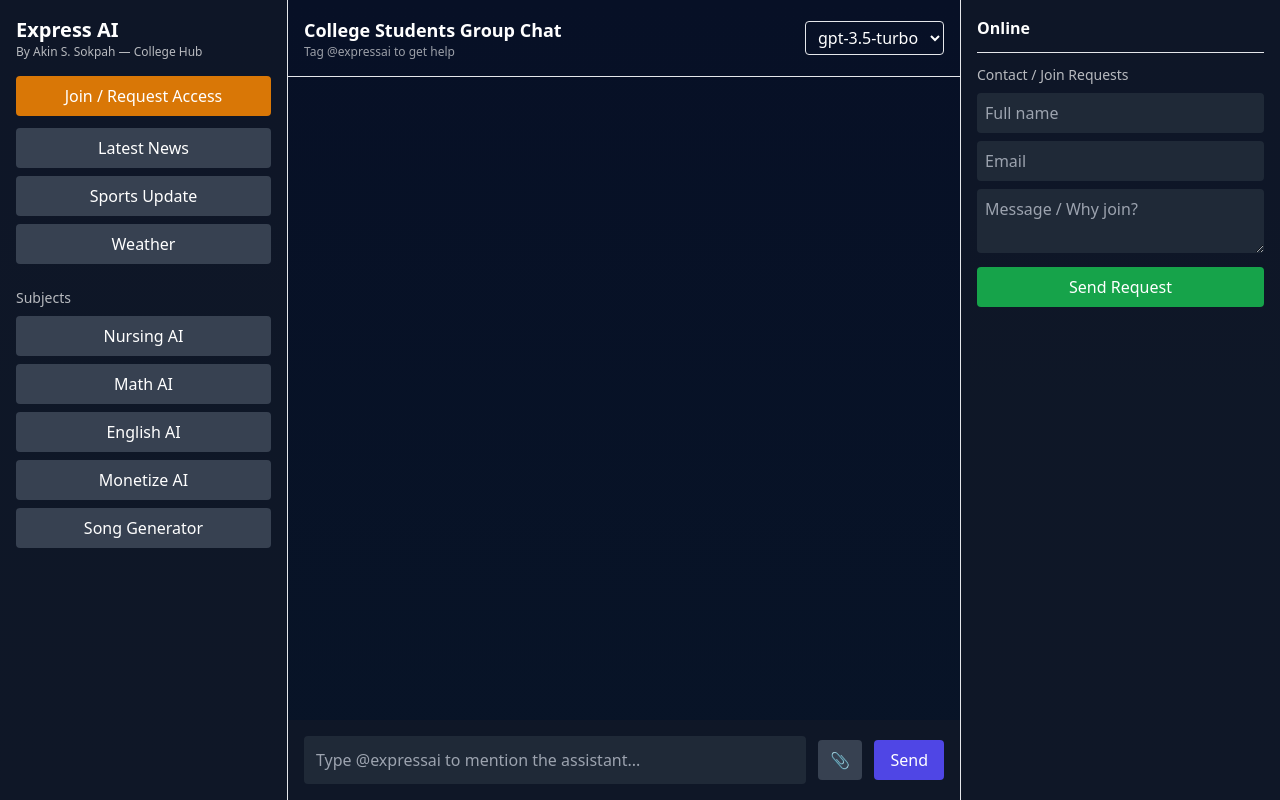
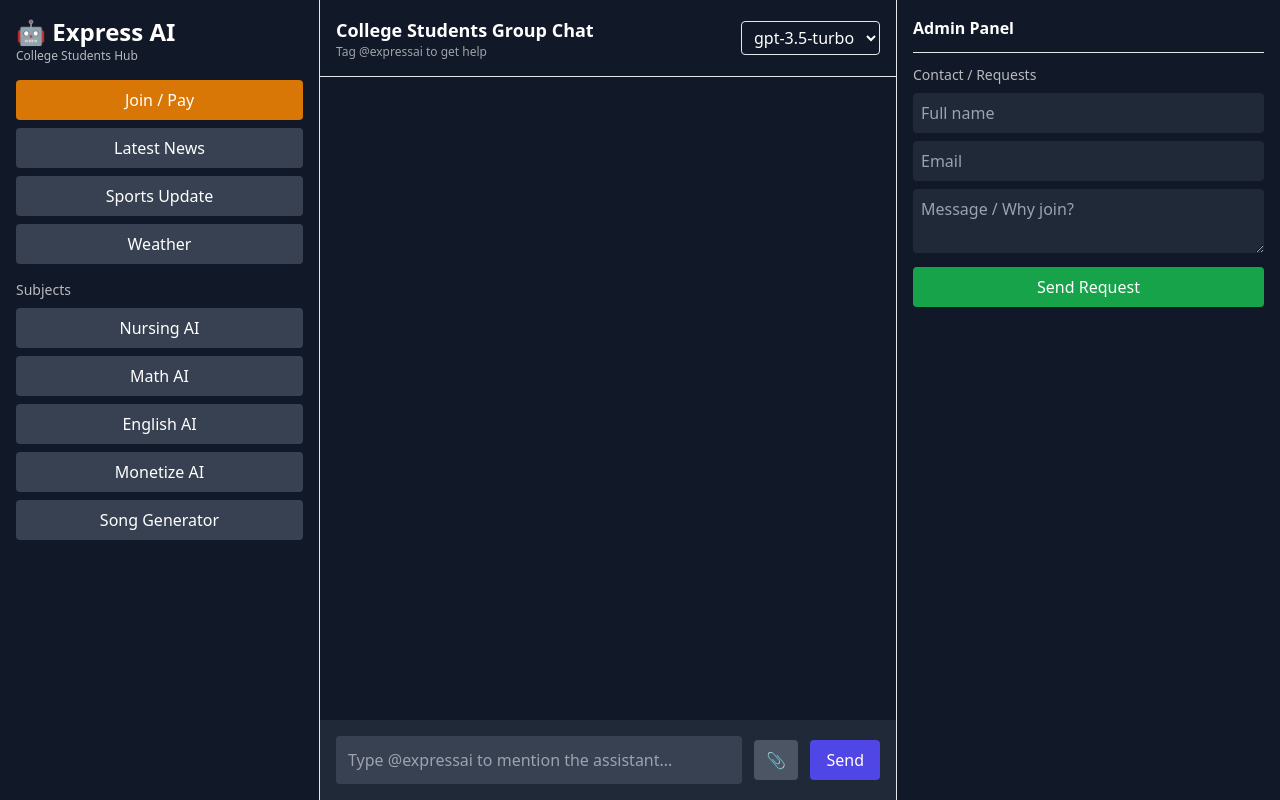
Before and after one commit to akinsayesokpah82-rgb/Express-AI, a website with bundled scripts: page public/index.html in a window 1280 px wide. Built offline with nearby package versions, Linux system fonts and the light colour scheme.

Commit message:
Update index.html

```diff
--- a/public/index.html
+++ b/public/index.html
@@ -3,33 +3,29 @@
 <head>
   <meta charset="utf-8" />
   <meta name="viewport" content="width=device-width,initial-scale=1" />
-  <title>Express AI — Created by Akin S. Sokpah</title>
-
-  <!-- SEO -->
-  <meta name="description" content="Express AI — intelligent assistant by Akin S. Sokpah. Group chat, subject tutors (Nursing, Math, English), news, sports, weather, song generator and learning hub." />
+  <title>Express AI — College Hub</title>
+  <meta name="description" content="Express AI — created by Akin S. Sokpah. Group chat, tutors, news, sports, weather, song generator, payments & membership." />
   <meta name="google-site-verification" content="-76G_hyg_NddKczNsJ1o256fMZuyM2OJGLH_elN2BCo" />
   <meta name="google-site-verification" content="tpgWFUV2efWteh-q3mPwS6zTbHR0llUfimFDqXksQjQ" />
-  <meta name="google-site-verification" content="google719635f5627ba863.html" />
-
   <link rel="manifest" href="/manifest.json" />
   <script src="https://cdn.tailwindcss.com"></script>
-  <style> body{background:linear-gradient(180deg,#071026,#081427);} .bubble{max-width:78%;padding:10px 14px;border-radius:12px;} </style>
+  <link rel="stylesheet" href="/style.css" />
 </head>
-<body class="min-h-screen text-white flex flex-col">
+<body class="bg-gray-900 text-white min-h-screen flex flex-col">
 
   <div class="flex flex-1">
     <!-- Sidebar -->
-    <aside class="w-72 p-4 bg-gray-900/80 border-r border-white/6 flex flex-col">
+    <aside class="w-80 p-4 border-r border-white/6 flex flex-col">
       <div>
-        <h1 class="text-xl font-bold">Express AI</h1>
-        <p class="text-xs text-white/70">By Akin S. Sokpah — College Hub</p>
+        <h1 class="text-2xl font-bold">🤖 Express AI</h1>
+        <p class="text-xs text-white/70">College Students Hub</p>
       </div>
 
-      <div class="mt-4">
-        <button id="joinBtn" class="w-full py-2 bg-amber-600 rounded mb-3">Join / Request Access</button>
-        <button id="newsBtn" class="w-full py-2 bg-gray-700 rounded mb-2">Latest News</button>
-        <button id="sportsBtn" class="w-full py-2 bg-gray-700 rounded mb-2">Sports Update</button>
-        <button id="weatherBtn" class="w-full py-2 bg-gray-700 rounded mb-2">Weather</button>
+      <div class="mt-4 space-y-2">
+        <button id="joinBtn" class="w-full py-2 bg-amber-600 rounded">Join / Pay</button>
+        <button id="newsBtn" class="w-full py-2 bg-gray-700 rounded">Latest News</button>
+        <button id="sportsBtn" class="w-full py-2 bg-gray-700 rounded">Sports Update</button>
+        <button id="weatherBtn" class="w-full py-2 bg-gray-700 rounded">Weather</button>
       </div>
 
       <div class="mt-4">
@@ -41,22 +37,20 @@
         <button id="songBtn" class="w-full py-2 bg-gray-700 rounded mb-2">Song Generator</button>
       </div>
 
-      <div class="mt-auto">
-        <div id="authButtons"></div>
-      </div>
+      <div id="authButtons" class="mt-auto"></div>
     </aside>
 
     <!-- Main -->
     <main class="flex-1 flex flex-col">
-      <header class="p-4 border-b border-white/6 flex justify-between items-center">
+      <header class="p-4 border-b border-white/6 flex items-center justify-between">
         <div>
           <h2 id="roomTitle" class="text-lg font-semibold">College Students Group Chat</h2>
           <div class="text-xs text-white/60">Tag @expressai to get help</div>
         </div>
-        <div>
+        <div class="flex items-center gap-3">
           <select id="modelSelect" class="bg-transparent border border-white/6 rounded px-2 py-1">
-            <option>gpt-3.5-turbo</option>
-            <option>gpt-4o-mini</option>
+            <option value="gpt-3.5-turbo">gpt-3.5-turbo</option>
+            <option value="gpt-4o-mini">gpt-4o-mini</option>
           </select>
         </div>
       </header>
@@ -65,21 +59,20 @@
         <div id="messages" class="space-y-3"></div>
       </section>
 
-      <footer class="p-4 bg-gray-900/80 flex gap-3 items-center">
-        <input id="chatInput" placeholder="Type @expressai to mention the assistant..." class="flex-1 p-3 rounded bg-gray-800" />
+      <footer class="p-4 bg-gray-800 flex gap-3 items-center">
+        <input id="chatInput" placeholder="Type @expressai to mention the assistant..." class="flex-1 p-3 rounded bg-gray-700" />
         <input id="fileInput" type="file" class="hidden" />
-        <button id="fileBtn" class="px-3 py-2 bg-gray-700 rounded">📎</button>
+        <button id="fileBtn" class="px-3 py-2 bg-gray-600 rounded">📎</button>
         <button id="sendBtn" class="px-4 py-2 bg-indigo-600 rounded">Send</button>
       </footer>
     </main>
 
-    <!-- Right column -->
-    <aside class="w-80 p-4 bg-gray-900/80 border-l border-white/6">
-      <h3 class="font-semibold">Online</h3>
-      <div id="presenceList" class="mt-2"></div>
+    <!-- Right -->
+    <aside class="w-96 p-4 border-l border-white/6">
+      <h3 class="font-semibold">Admin Panel</h3>
+      <div id="adminPanel" class="mt-2"></div>
       <hr class="my-3 border-white/6" />
-      <div>
-        <h4 class="text-sm text-white/70 mb-2">Contact / Join Requests</h4>
+      <h4 class="text-sm text-white/70 mb-2">Contact / Requests</h4>
       <form id="contactForm" class="space-y-2">
         <input id="contactName" placeholder="Full name" class="w-full p-2 rounded bg-gray-800" />
         <input id="contactEmail" placeholder="Email" class="w-full p-2 rounded bg-gray-800" />
@@ -87,18 +80,13 @@
         <button id="contactSubmit" type="button" class="w-full py-2 bg-green-600 rounded">Send Request</button>
         <div id="contactStatus" class="text-xs text-white/60"></div>
       </form>
-      </div>
     </aside>
   </div>
 
-  <!-- Firebase & App scripts -->
   <script type="module" src="/js/firebase.js"></script>
   <script type="module" src="/js/app.js"></script>
-
   <script>
-    if ('serviceWorker' in navigator) {
-      navigator.serviceWorker.register('/sw.js').catch(()=>{});
-    }
+    if ('serviceWorker' in navigator) navigator.serviceWorker.register('/sw.js').catch(()=>{});
   </script>
 </body>
 </html>
```
Lines whose indentation alone changed are shown as unchanged.
